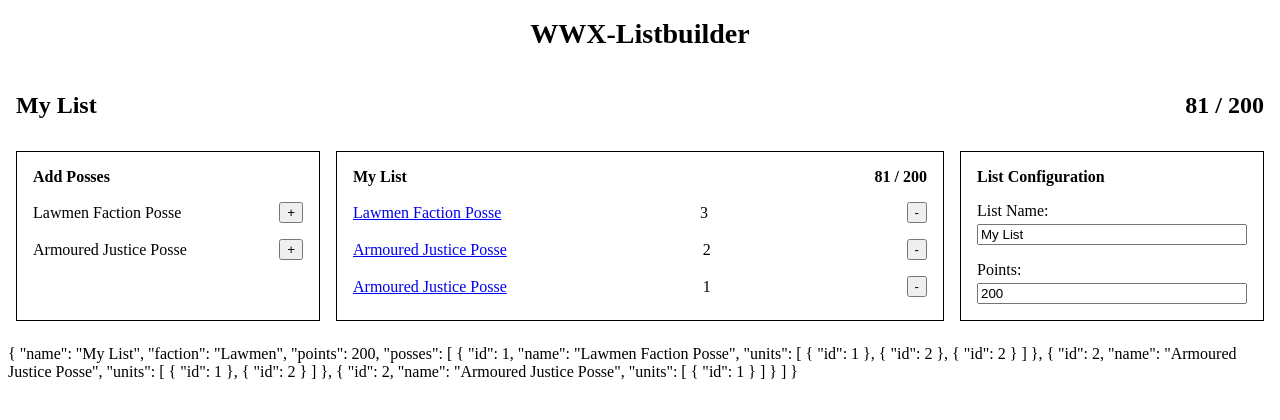
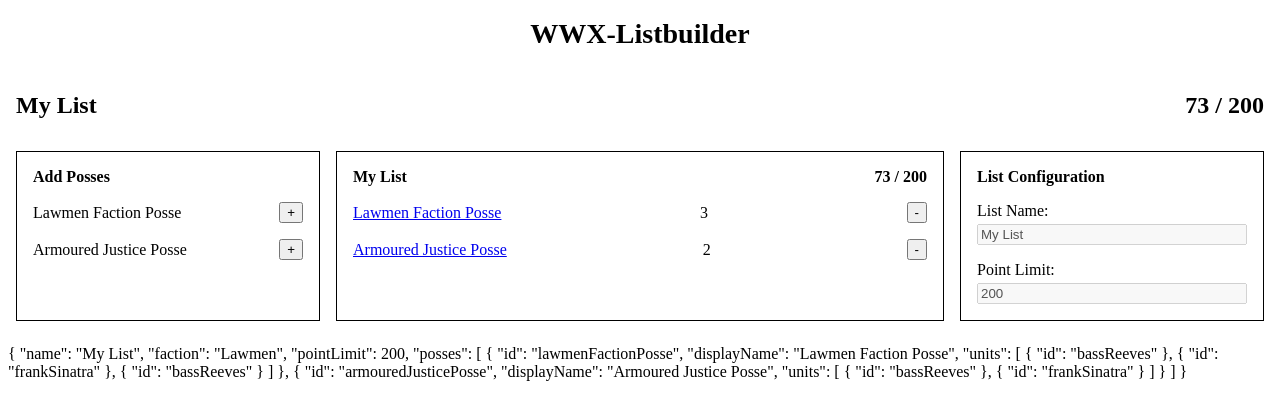
Before and after one commit to Kcalde20/wwx-listbuilder-v2, an Angular app: page / in a window 1280 px wide. Shown: the top 420 px of the page. Built offline with nearby package versions, Linux system fonts and the light colour scheme.

Commit message:
updates to data structures

```diff
--- a/src/app/app.component.html
+++ b/src/app/app.component.html
@@ -3,7 +3,7 @@
     <p>{{ listService.listSignal().name }}</p>
     <p>
         {{ listService.listPoints() }} /
-        {{ listService.listSignal().points }}
+        {{ listService.listSignal().pointLimit }}
     </p>
 </div>
 <router-outlet></router-outlet>
--- a/src/app/features/list-screen/list-screen.component.html
+++ b/src/app/features/list-screen/list-screen.component.html
@@ -3,7 +3,7 @@
     <strong>Add Posses</strong>
     @for ( posse of posseService.PosseListSignal(); track $index ) {
     <div class="unit-card">
-        <span>{{ posse.name }}</span>
+        <span>{{ posse.displayName }}</span>
         <button (click)="addPosse(posse)">+</button>
     </div>
     }
@@ -15,12 +15,12 @@
         {{ listService.listSignal().name
         }}<span
             >{{ this.listService.listPoints() }} /
-            {{ this.listService.listSignal().points }}</span
+            {{ this.listService.listSignal().pointLimit }}</span
         >
     </div>
     @for (posse of listService.listSignal().posses; track $index) {
     <div class="unit-card">
-        <a routerLink="posses/{{ $index }}">{{ posse.name }}</a>
+        <a routerLink="posses/{{ $index }}">{{ posse.displayName }}</a>
         <div>{{ posse.units.length }}</div>
         <button (click)="removePosse($index)">-</button>
     </div>
@@ -32,10 +32,10 @@
     <strong>List Configuration</strong>
     <div class="form-item">
         <label>List Name: </label>
-        <input type="text" value="My List" />
+        <input type="text" value="My List" disabled />
     </div>
     <div class="form-item">
-        <label>Points: </label>
-        <input type="number" value="200" />
+        <label>Point Limit: </label>
+        <input type="number" value="200" disabled />
     </div>
 </div>
--- a/src/app/features/posse-screen/posse-screen.component.html
+++ b/src/app/features/posse-screen/posse-screen.component.html
@@ -4,7 +4,7 @@
     <strong>Eligible Models</strong>
     @for ( unit of unitService.UnitListSignal(); track $index ) {
     <div class="unit-card">
-        <span>{{ unit.name }}</span>
+        <span>{{ unit.displayName }}</span>
         <button (click)="addUnit(unit.id)">+</button>
     </div>
     }
@@ -12,11 +12,13 @@
 
 <!-- Selected List -->
 <div class="main-col">
-    <strong>{{ posseListData().name }}</strong>
+    <strong>{{ posseListData().displayName }}</strong>
     <div class="posse-list">
         @for ( unit of posseListData().units; track $index) {
         <div class="unit-card">
-            <span>{{ this.unitService.getUnitById(unit.id)!.name }}</span>
+            <span>{{
+                this.unitService.getUnitById(unit.id)!.displayName
+            }}</span>
             <span>{{ this.unitService.getUnitById(unit.id)!.points }}</span>
             <button (click)="removeUnit($index)">-</button>
         </div>
--- a/src/app/features/posse-screen/posse-screen.component.ts
+++ b/src/app/features/posse-screen/posse-screen.component.ts
@@ -35,11 +35,11 @@ export class PosseScreenComponent {
         this.posseService.getPosseById(this.posseListData().id)
     );
 
-    getId(unitId: number) {
+    getId(unitId: string) {
         this.unitService.getUnitById(unitId);
     }
 
-    addUnit(unitId: number) {
+    addUnit(unitId: string) {
         this.listService.addUnit(Number(this.selectedPosseIndex), unitId);
     }
 
--- a/src/app/shared/list.service.ts
+++ b/src/app/shared/list.service.ts
@@ -5,7 +5,7 @@ import { UnitService, iUnit } from './unit.service';
 export interface iList {
     name: string;
     faction: string;
-    points: number;
+    pointLimit: number;
     posses: any[];
 }
 
@@ -16,7 +16,7 @@ export class ListService {
     private $listSignal = signal<iList>({
         name: '',
         faction: '',
-        points: 0,
+        pointLimit: 0,
         posses: [],
     });
     listSignal = computed(() => this.$listSignal());
@@ -39,7 +39,7 @@ export class ListService {
         this.$listSignal.update((value) => {
             const newPosse = {
                 id: posse.id,
-                name: posse.name,
+                displayName: posse.displayName,
                 units: [],
             };
             return {
@@ -60,7 +60,7 @@ export class ListService {
         return this.$listSignal().posses[id];
     }
 
-    addUnit(posseId: number, unitId: number) {
+    addUnit(posseId: number, unitId: string) {
         this.$listSignal.update((value) => {
             value.posses[posseId].units.push({ id: unitId });
             return { ...value };
@@ -79,22 +79,21 @@ export class ListService {
         this.$listSignal.set({
             name: 'My List',
             faction: 'Lawmen',
-            points: 200,
+            pointLimit: 200,
             posses: [
                 {
-                    id: 1,
-                    name: 'Lawmen Faction Posse',
-                    units: [{ id: 1 }, { id: 2 }, { id: 2 }],
+                    id: 'lawmenFactionPosse',
+                    displayName: 'Lawmen Faction Posse',
+                    units: [
+                        { id: 'bassReeves' },
+                        { id: 'frankSinatra' },
+                        { id: 'bassReeves' },
+                    ],
                 },
                 {
-                    id: 2,
-                    name: 'Armoured Justice  Posse',
-                    units: [{ id: 1 }, { id: 2 }],
-                },
-                {
-                    id: 2,
-                    name: 'Armoured Justice  Posse',
-                    units: [{ id: 1 }],
+                    id: 'armouredJusticePosse',
+                    displayName: 'Armoured Justice  Posse',
+                    units: [{ id: 'bassReeves' }, { id: 'frankSinatra' }],
                 },
             ],
         });
--- a/src/app/shared/posse.service.ts
+++ b/src/app/shared/posse.service.ts
@@ -1,8 +1,8 @@
 import { Injectable, computed, signal } from '@angular/core';
 
 export interface iPosse {
-    id: number;
-    name: string;
+    id: string;
+    displayName: string;
     description: string;
     composition: string[];
     limitation?: string[];
@@ -16,15 +16,15 @@ export class PosseService {
     private $PosseListSignal = signal<iPosse[]>([]);
     PosseListSignal = computed(() => this.$PosseListSignal());
 
-    getPosseById(posseId: number) {
+    getPosseById(posseId: string) {
         return this.PosseListSignal().find(({ id }) => id === posseId);
     }
 
     constructor() {
         this.$PosseListSignal.set([
             {
-                id: 1,
-                name: 'Lawmen Faction Posse',
+                id: 'lawmenFactionPosse',
+                displayName: 'Lawmen Faction Posse',
                 description:
                     'This is the most flexible and commonly deployed Posse found in the Lawmen. The broad range of Units available makes this an essential component of any force.',
                 composition: [
@@ -35,8 +35,8 @@ export class PosseService {
                 bonus: ['none.'],
             },
             {
-                id: 2,
-                name: 'Armoured Justice Posse',
+                id: 'armouredJusticePosse',
+                displayName: 'Armoured Justice Posse',
                 description:
                     'ARmoured This is the most flexible and commonly deployed Posse found in the Lawmen. The broad range of Units available makes this an essential component of any force.',
                 composition: [
--- a/src/app/shared/unit.service.ts
+++ b/src/app/shared/unit.service.ts
@@ -1,8 +1,8 @@
 import { Injectable, computed, signal } from '@angular/core';
 
 export interface iUnit {
-    id: number;
-    name: string;
+    id: string;
+    displayName: string;
     points: number;
 }
 
@@ -14,15 +14,15 @@ export class UnitService {
 
     UnitListSignal = computed(() => this.$UnitListSignal());
 
-    getUnitById(unitId: number) {
+    getUnitById(unitId: string) {
         return this.UnitListSignal().find(({ id }) => id === unitId);
     }
 
     constructor() {
         this.$UnitListSignal.set([
-            { id: 1, name: 'Bass Reeves', points: 19 },
-            { id: 2, name: 'Frank Sinatra', points: 8 },
-            { id: 3, name: 'Billy The Kid', points: 6 },
+            { id: 'bassReeves', displayName: 'Bass Reeves', points: 19 },
+            { id: 'frankSinatra', displayName: 'Frank Sinatra', points: 8 },
+            { id: 'billyTheKid', displayName: 'Billy The Kid', points: 6 },
         ]);
     }
 }
```
